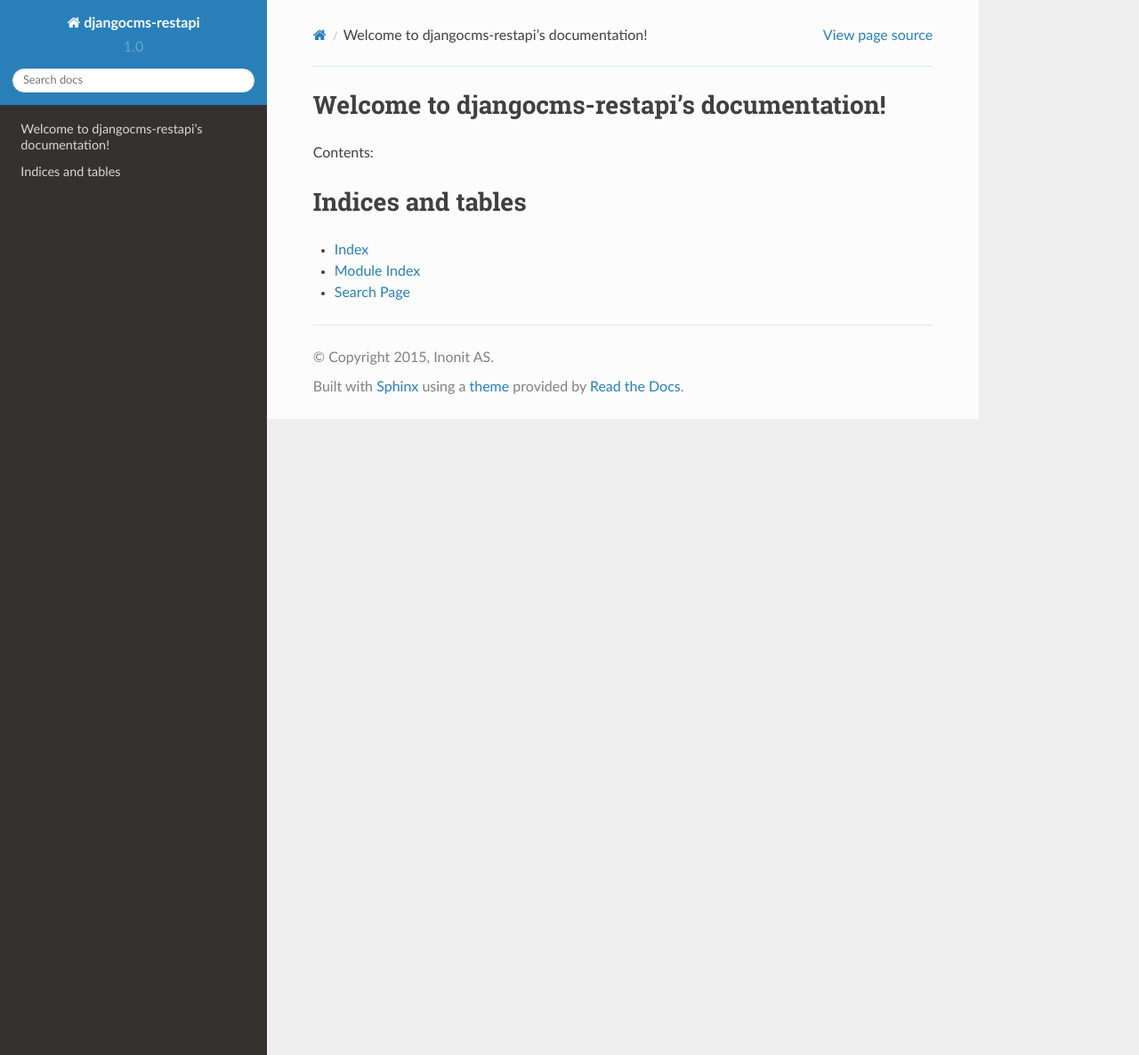
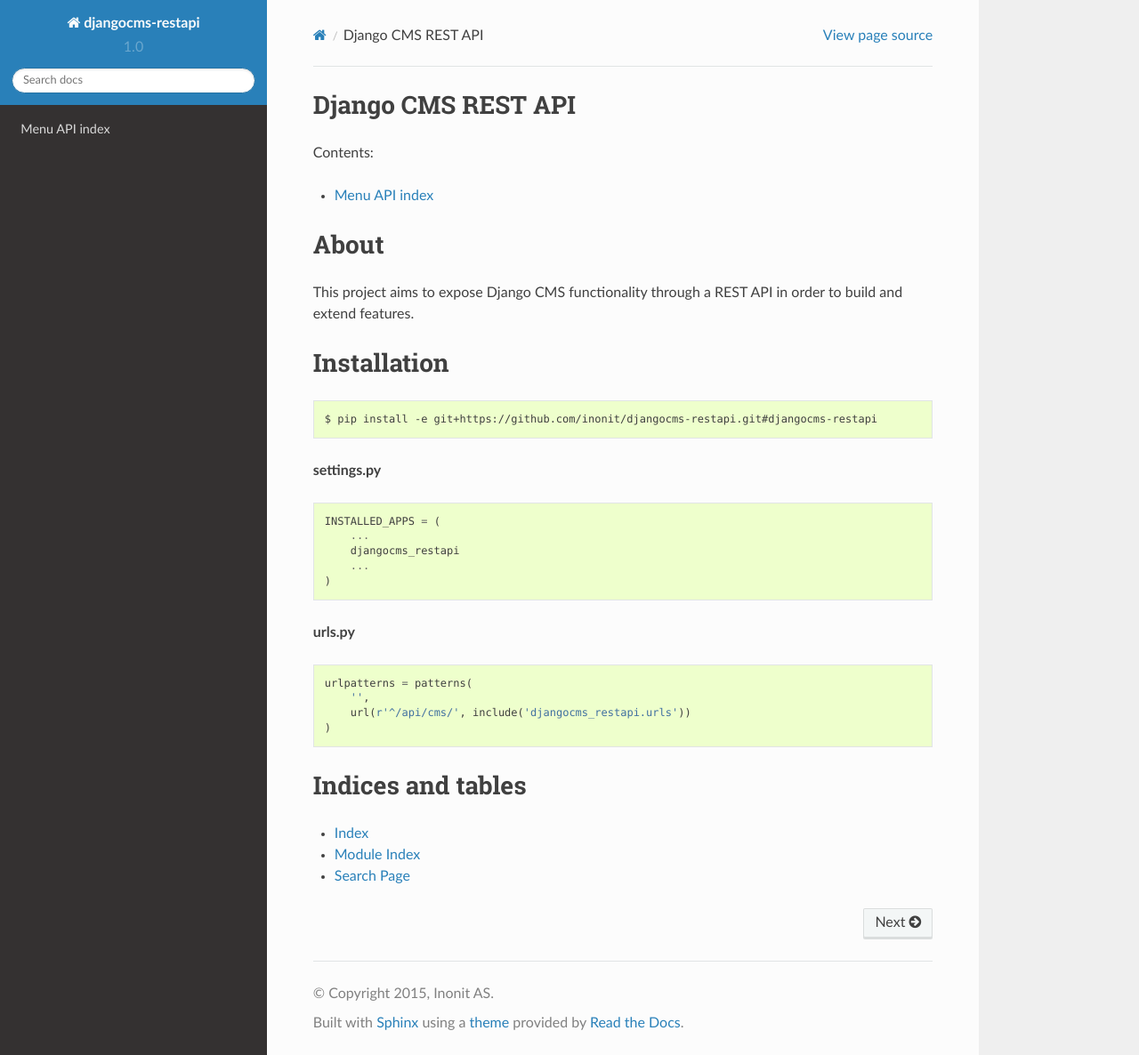
Before and after one commit to inonit/djangocms-restapi, a Sphinx documentation site: the page built from docs/index.rst, in a window 1280 px wide and 1186 px high. Shown: the whole window at 89% size. Built offline with Sphinx 7.4.7 and the Read the Docs theme 2.0.0, drawn with Linux system fonts in a browser that asks for light colours.

Commit message:
updated docs

```diff
--- a/docs/conf.py
+++ b/docs/conf.py
@@ -308,8 +308,9 @@
 
 # Example configuration for intersphinx: refer to the Python standard library.
 intersphinx_mapping = {
-    'http://docs.python.org/': None,
+    'python': ('http://docs.python.org/', None),
     'django': ('http://django.readthedocs.org/en/latest/', None),
+    'djangocms': ('http://docs.django-cms.org/en/latest/', None),
 }
 
 # Configurations for extlinks
--- a/docs/index.rst
+++ b/docs/index.rst
@@ -1,17 +1,49 @@
-.. djangocms-restapi documentation master file, created by
-   sphinx-quickstart on Tue Jun 23 14:38:21 2015.
-   You can adapt this file completely to your liking, but it should at least
-   contain the root `toctree` directive.
 
-Welcome to djangocms-restapi's documentation!
-=============================================
+Django CMS REST API
+===================
 
 Contents:
 
 .. toctree::
-   :maxdepth: 2
+    :maxdepth: 2
+
+    menu/index
 
 
+About
+=====
+
+This project aims to expose Django CMS functionality through a REST API in order to
+build and extend features.
+
+Installation
+============
+
+.. code-block:: none
+
+    $ pip install -e git+https://github.com/inonit/djangocms-restapi.git#djangocms-restapi
+
+
+
+**settings.py**
+
+.. code-block:: python
+
+    INSTALLED_APPS = (
+        ...
+        djangocms_restapi
+        ...
+    )
+
+
+**urls.py**
+
+.. code-block:: python
+
+    urlpatterns = patterns(
+        '',
+        url(r'^/api/cms/', include('djangocms_restapi.urls'))
+    )
 
 Indices and tables
 ==================
--- a/docs/menu/index.rst
+++ b/docs/menu/index.rst
@@ -3,3 +3,9 @@
 
 .. toctree::
     :maxdepth: 1
+
+
+.. toctree::
+    :hidden:
+
+    modules
--- a/docs/menu/modules.rst
+++ b/docs/menu/modules.rst
@@ -8,7 +8,6 @@
 .. module:: ShowMenuViewSet
 
 .. autoclass:: djangocms_restapi.menu.views.ShowMenuViewSet
-    :members:
 
 
 ShowMenuBelowIdViewSet
@@ -17,7 +16,6 @@
 .. module:: ShowMenuBelowIdViewSet
 
 .. autoclass:: djangocms_restapi.menu.views.ShowMenuBelowIdViewSet
-    :members:
 
 
 ShowSubMenuViewSet
@@ -26,7 +24,6 @@
 .. module:: ShowSubMenuViewSet
 
 .. autoclass:: djangocms_restapi.menu.views.ShowSubMenuViewSet
-    :members:
 
 
 ShowBreadcrumbViewSet
@@ -35,4 +32,3 @@
 .. module:: ShowBreadcrumbViewSet
 
 .. autoclass:: djangocms_restapi.menu.views.ShowBreadcrumbViewSet
-    :members:
```
Also changed, not shown: docs/contents.rst (deleted, +0 -26 lines), 1 other file.
